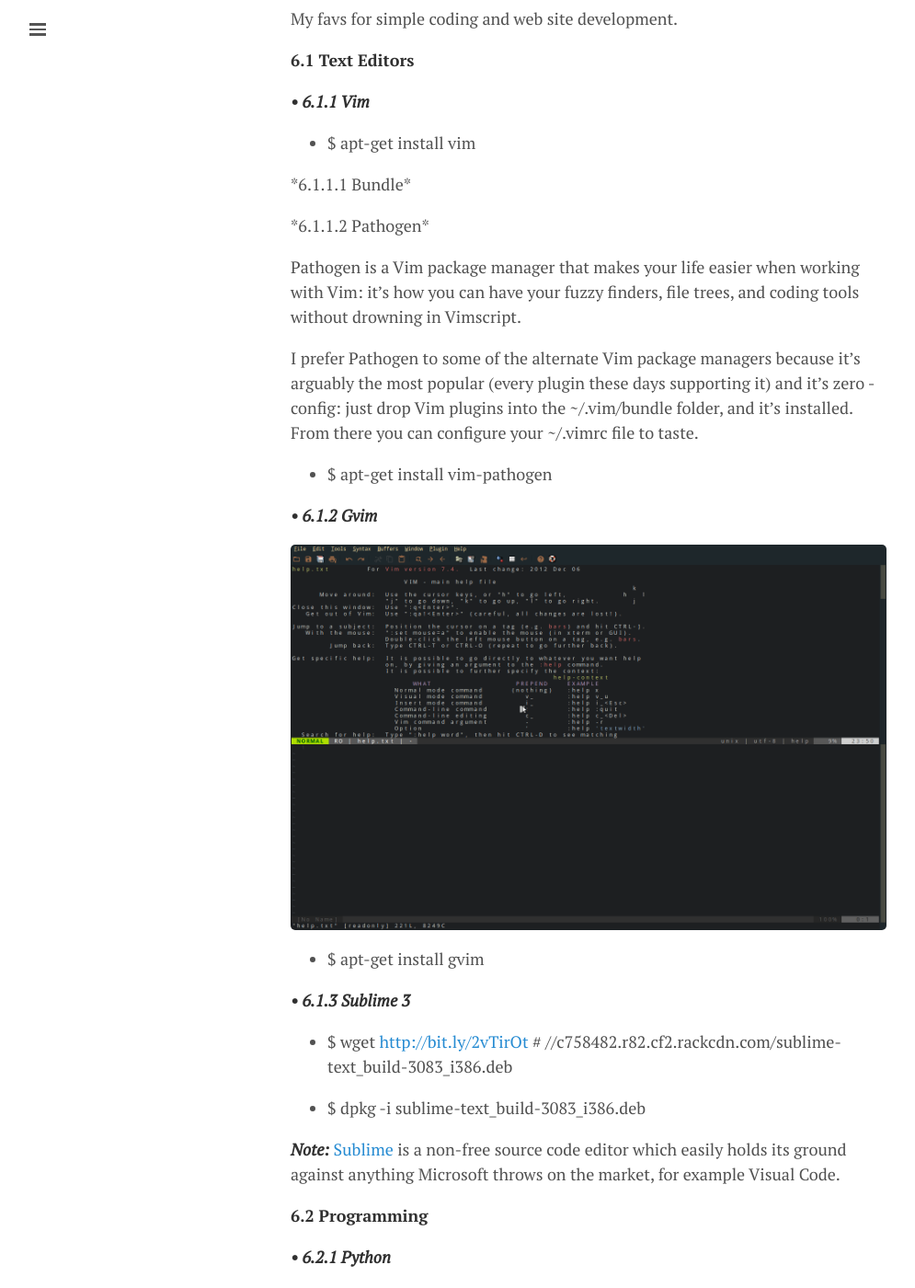
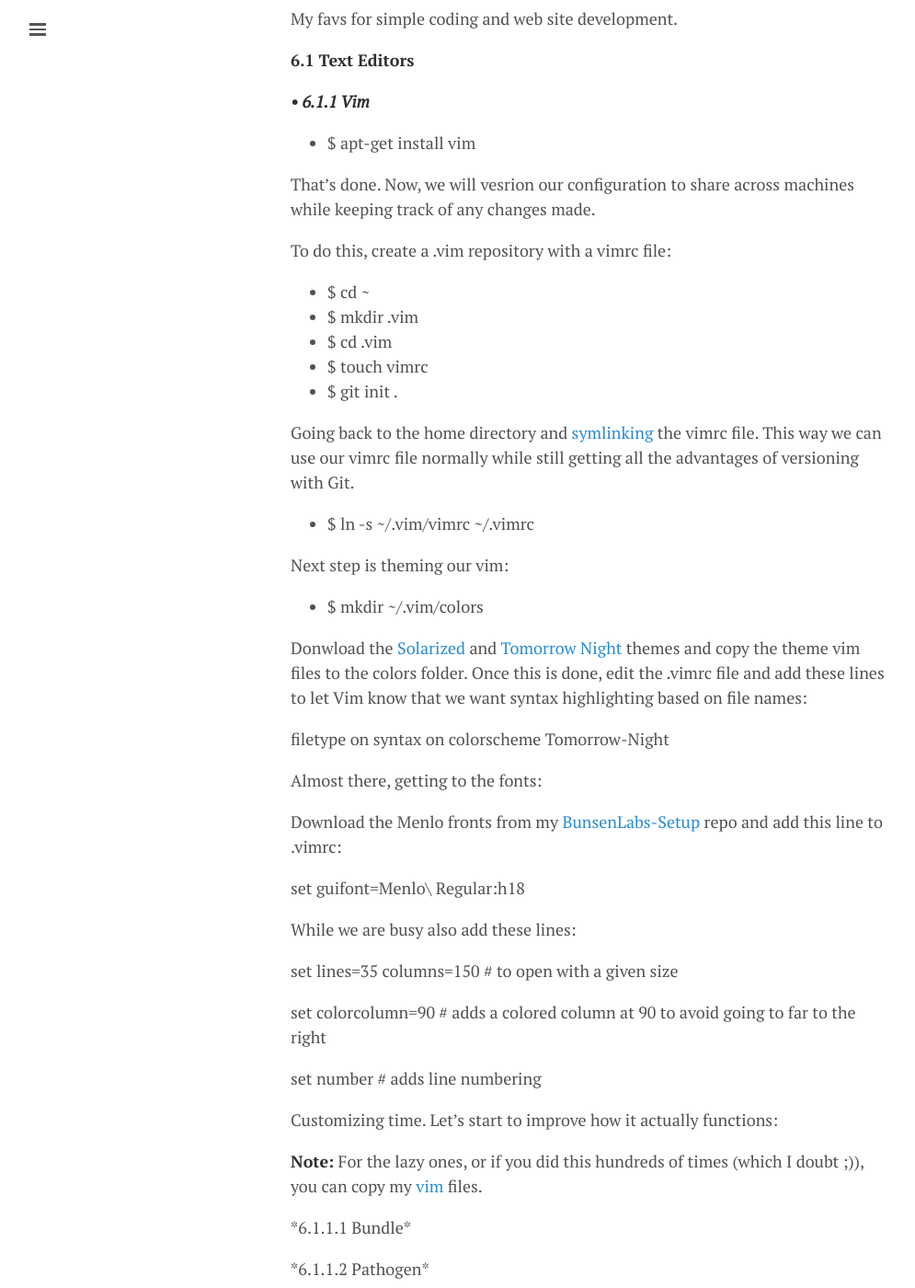
Before and after one commit to lgeurts/lgeurts.github.io, a Jekyll site: the page built from _posts/2017-07-11-bunsenlabs-linux-setup-notes-for dell-inspiron-6000.md, in a window 1280 px wide and 1400 px high, scrolled down 5219 px. Shown: the whole window at 92% size, without its empty margins (0-995 px from the left). Built offline with Jekyll 4.4.1, drawn with Linux system fonts in a browser that asks for light colours; nearby versions of some CDN libraries; comment, search, counter and statistics services are not loaded; some of the changed text lies outside the part shown.

Commit message:
Update 2017-07-11-bunsenlabs-linux-setup-notes-for dell-inspiron-6000.md

```diff
--- a/_posts/2017-07-11-bunsenlabs-linux-setup-notes-for dell-inspiron-6000.md
+++ b/_posts/2017-07-11-bunsenlabs-linux-setup-notes-for dell-inspiron-6000.md
@@ -161,6 +161,50 @@
 
 - $ apt-get install vim
 
+That's done. Now, we will vesrion our configuration to share across machines while keeping track of any changes made.
+
+To do this, create a .vim repository with a vimrc file:
+
+- $ cd ~
+- $ mkdir .vim
+- $ cd .vim
+- $ touch vimrc
+- $ git init .
+
+Going back to the home directory and [symlinking](https://wiki.debian.org/SymLink) the vimrc file. This way we can use our vimrc file normally while still getting all the advantages of versioning with Git.
+
+- $ ln -s ~/.vim/vimrc ~/.vimrc
+
+Next step is theming our vim:
+
+- $ mkdir ~/.vim/colors
+
+Donwload the [Solarized](http://ethanschoonover.com/solarized) and [Tomorrow Night](https://github.com/chriskempson/tomorrow-theme) themes and copy the theme vim files to the colors folder. Once this is done, edit the .vimrc file and add these lines to let Vim know that we want syntax highlighting based on file names:
+
+filetype on
+syntax on
+colorscheme Tomorrow-Night
+
+Almost there, getting to the fonts:
+
+Download the Menlo fronts from my [BunsenLabs-Setup](https://github.com/lgeurts/BunsenLabs-Setup/tree/master/.fonts) repo and add this line to .vimrc:
+
+set guifont=Menlo\ Regular:h18
+
+While we are busy also add these lines:
+
+set lines=35 columns=150 # to open with a given size
+
+set colorcolumn=90 # adds a colored column at 90 to avoid going to far to the right
+
+set number # adds line numbering
+
+Customizing time. Let’s start to improve how it actually functions:
+
+
+
+**Note:** For the lazy ones, or if you did this hundreds of times (which I doubt ;)), you can copy my [vim](https://github.com/lgeurts/BunsenLabs-Setup/tree/master/.vim) files.
+
  \*6.1.1.1 Bundle\*
 
  \*6.1.1.2 Pathogen\*
```
